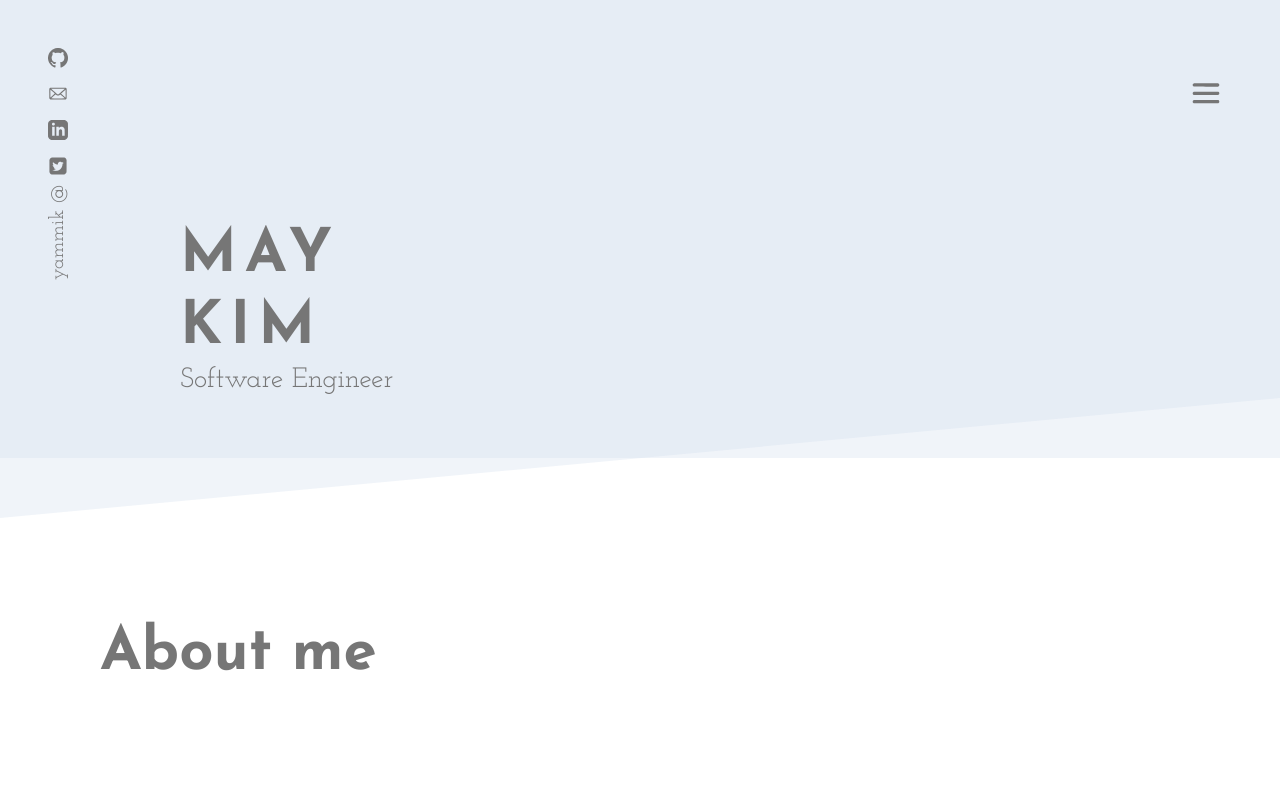
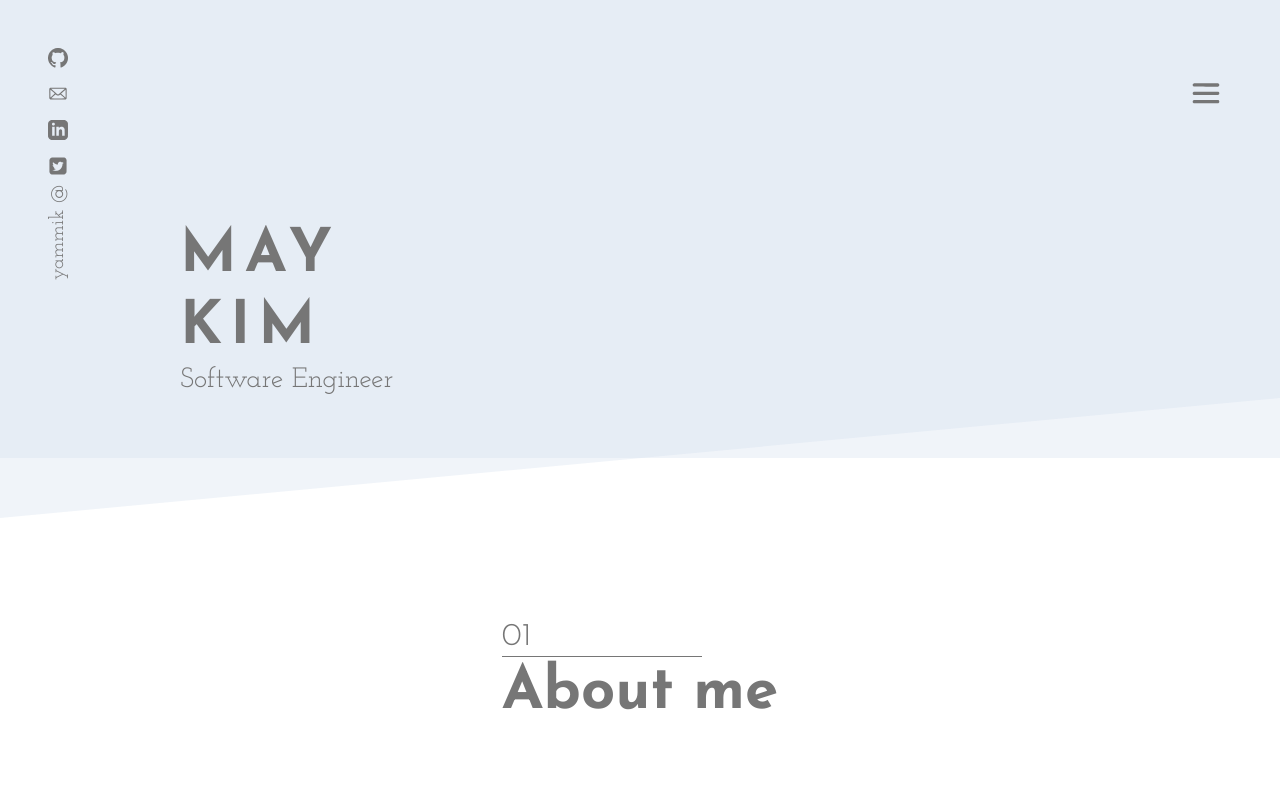
Before and after one commit to yammik/maykim.me, a React (Create React App) app: page / in a window 1280 px wide. Shown: the top 800 px of the page. Built offline with nearby package versions, Linux system fonts and the light colour scheme.

Commit message:
add cool line

```diff
--- a/src/About.js
+++ b/src/About.js
@@ -1,10 +1,22 @@
-import React from "react";
-import { text, ContentWrapper } from "./Styles";
+import React, { useEffect, useState } from "react";
+
+import {
+  text,
+  ContentWrapper,
+  SectionNumber,
+  SectionHeaderWrapper,
+  Line,
+  CoolLine
+} from "./Styles";
 
 export default function About() {
   return (
     <ContentWrapper>
-      <text.Heading>About me</text.Heading>
+      <SectionHeaderWrapper>
+        <SectionNumber>01</SectionNumber>
+        <CoolLine />
+        <text.Heading>About me</text.Heading>
+      </SectionHeaderWrapper>
     </ContentWrapper>
   );
 }
--- a/src/App.scss
+++ b/src/App.scss
@@ -1,4 +1,4 @@
-@import url("https://fonts.googleapis.com/css?family=Josefin+Sans:700|Josefin+Slab:300,400,600,700&display=swap");
+@import url("https://fonts.googleapis.com/css?family=Josefin+Sans:300,700|Josefin+Slab:300,400,600,700&display=swap");
 
 // convert px to em
 @function em($pixels, $context: $browser-context) {
--- a/src/Styles.js
+++ b/src/Styles.js
@@ -1,4 +1,4 @@
-import React from "react";
+import React, { useRef, useEffect, useState } from "react";
 import styled from "styled-components";
 
 const colors = {
@@ -27,6 +27,44 @@ export const ContentWrapper = styled.div`
     border-right: 100vw solid transparent;
   }
 `;
+
+export const SectionHeaderWrapper = styled.div`
+  display: flex;
+  flex-direction: column;
+  width: fit-content;
+  margin: 0 auto;
+`;
+
+export const Line = styled.div`
+  width: ${({ width = 0 }) => `${width}rem`};
+  border-bottom: 1px solid #767676;
+  transition: width 1.5s ease-in-out;
+`;
+
+export function CoolLine() {
+  const ref = useRef();
+  const [lineWidth, setLineWidth] = useState(0);
+
+  useEffect(() => {
+    function checkPos() {
+      const { y } = ref.current.getBoundingClientRect();
+      if (window.innerHeight > y && y > 0) {
+        setLineWidth(10);
+      } else {
+        setLineWidth(0);
+      }
+    }
+
+    checkPos();
+    window.addEventListener("scroll", checkPos);
+
+    return () => {
+      window.removeEventListener("scroll", checkPos);
+    };
+  }, []);
+
+  return <Line ref={ref} width={lineWidth} />;
+}
 
 const Wrapper = styled.div`
   bottom: -2rem;
@@ -86,10 +124,6 @@ export const EvenSpace = styled.div`
   flex-direction: ${({ direction }) => direction};
   justify-content: space-between;
 `;
-export const Line = styled.div`
-  height: ${({ thiccness }) => thiccness}px;
-  background-color: rgb(118, 118, 118);
-`;
 
 export const text = {
   Heading: styled.h2`
@@ -112,3 +146,8 @@ export const text = {
     text-align: center;
   `
 };
+
+export const SectionNumber = styled.div`
+  font-family: "Josefin Sans", sans-serif;
+  font-weight: 200;
+`;
```
